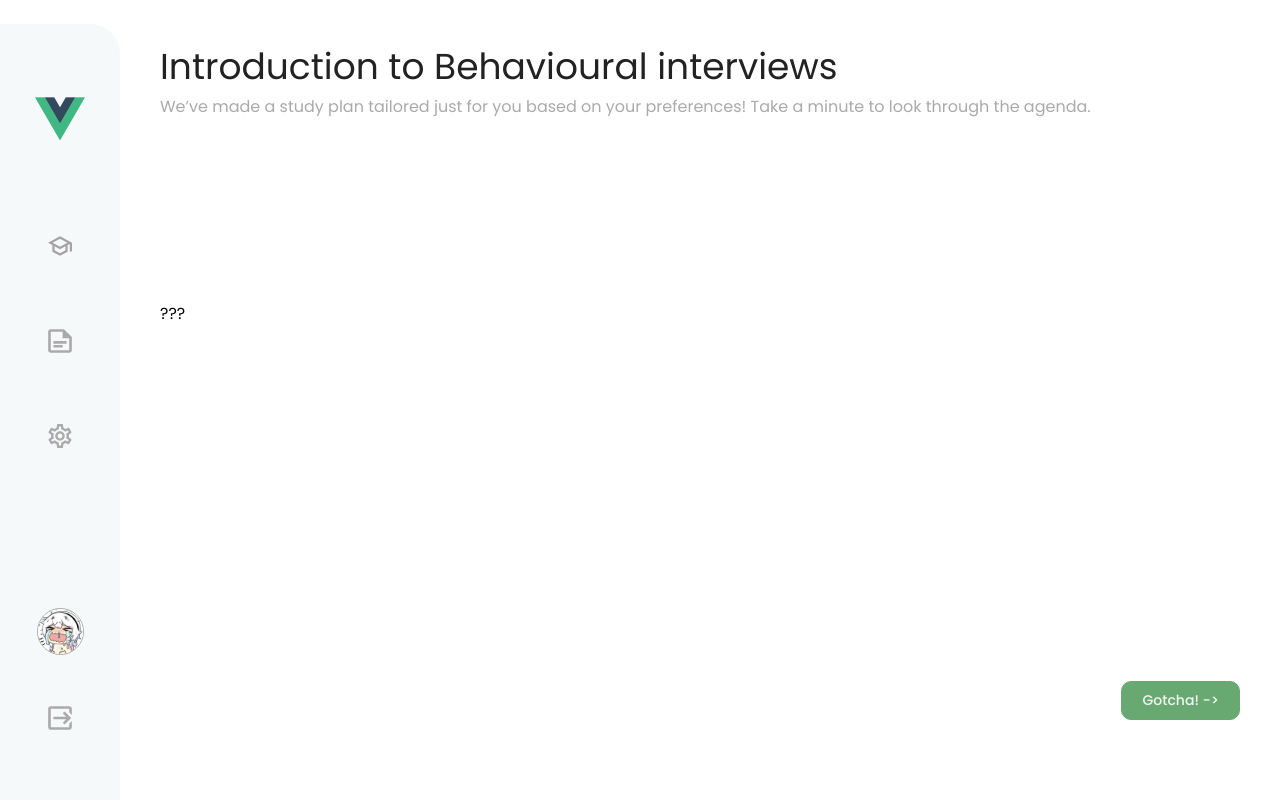
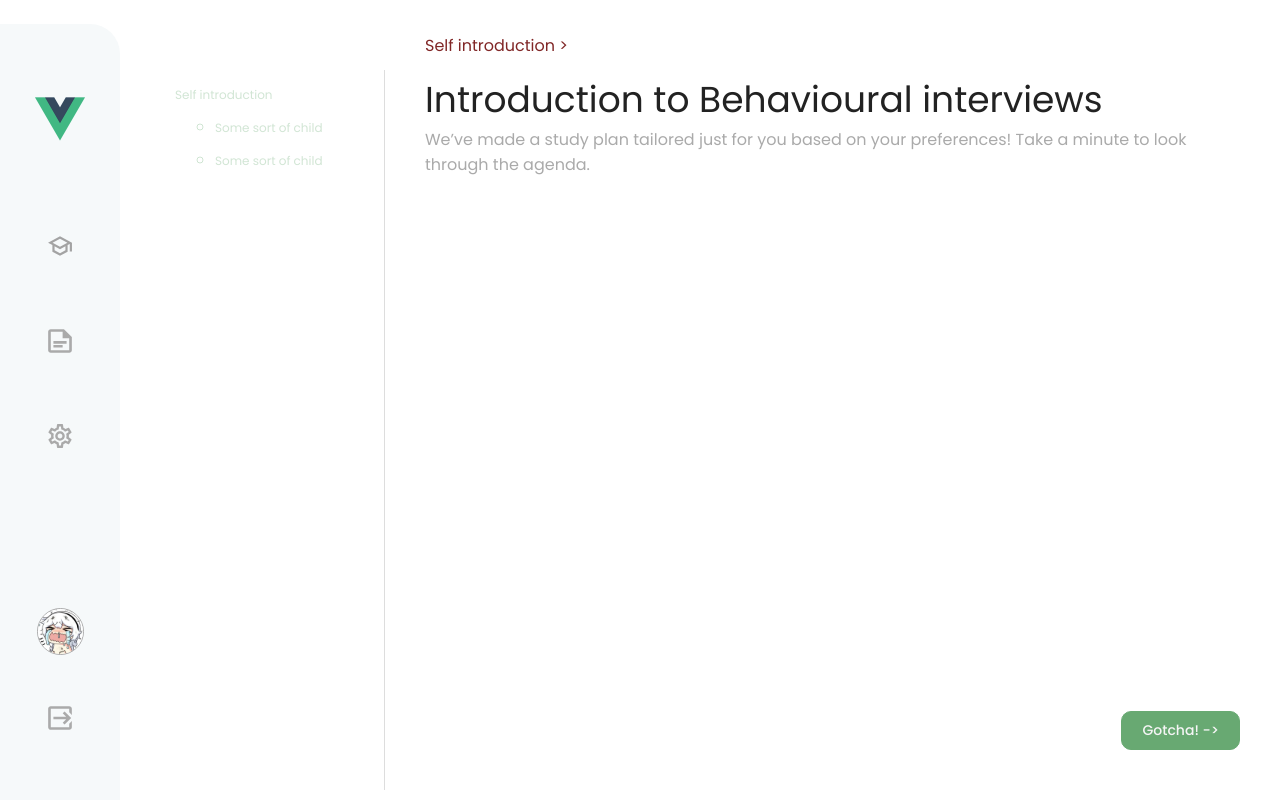
Before and after one commit to p4p-51/jubilant-octo-funicular, a Vue app in the folder frontend/: page /diy in a window 1280 px wide. Built offline with nearby package versions, Linux system fonts and the light colour scheme.

Commit message:
amend spacing below go button on pages

```diff
--- a/frontend/src/views/CreatePlanView.vue
+++ b/frontend/src/views/CreatePlanView.vue
@@ -96,7 +96,7 @@
 
   align-self: flex-end;
 
-  margin-bottom: 100px;
+  margin-bottom: 70px;
 }
 </style>
 
--- a/frontend/src/views/LectureIntroView.vue
+++ b/frontend/src/views/LectureIntroView.vue
@@ -153,13 +153,13 @@
 
   align-self: flex-end;
 
-  margin-bottom: 100px;
+  margin-bottom: 70px;
 }
 </style>
 
 <script lang="ts">
+import TitleBlock from "@/components/TitleBlock.vue";
 import { defineComponent } from "vue";
-import TitleBlock from "@/components/TitleBlock.vue";
 
 export default defineComponent({
   name: "HomeView",
--- a/frontend/src/views/StudyPlanView.vue
+++ b/frontend/src/views/StudyPlanView.vue
@@ -51,14 +51,14 @@
 
   align-self: flex-end;
 
-  margin-bottom: 100px;
+  margin-bottom: 70px;
 }
 </style>
 
 <script lang="ts">
+import ModuleBlock from "@/components/ModuleBlock.vue";
+import TitleBlock from "@/components/TitleBlock.vue";
 import { defineComponent } from "vue";
-import TitleBlock from "@/components/TitleBlock.vue";
-import ModuleBlock from "@/components/ModuleBlock.vue";
 
 export default defineComponent({
   name: "HomeView",
--- a/frontend/src/views/pages/lectures/self-introduction/DIYTimeView.vue
+++ b/frontend/src/views/pages/lectures/self-introduction/DIYTimeView.vue
@@ -1,10 +1,12 @@
 <template>
+  <progress-side-bar :modules="modules"></progress-side-bar>
+
   <div class="diy-time-view">
     <title-block
       title="Introduction to Behavioural interviews"
       subtitle="We’ve made a study plan tailored just for you based on your preferences! Take a minute to look through the agenda."
+      module="Self introduction"
     />
-    ???
     <div class="content-container"></div>
 
     <button class="go-button">Gotcha! -></button>
@@ -40,7 +42,7 @@
     font-size: 20px;
     font-weight: 400;
 
-    margin-bottom: 100px;
+    margin-bottom: 70px;
   }
 
   .comparison-blocks {
@@ -92,19 +94,43 @@
 
   align-self: flex-end;
 
-  margin-bottom: 100px;
+  margin-bottom: 70px;
 }
 </style>
 
 <script lang="ts">
+import ProgressSideBar from "@/components/ProgressSideBar.vue";
 import TitleBlock from "@/components/TitleBlock.vue";
 import { defineComponent } from "vue";
 
 export default defineComponent({
   name: "DIYTimeView",
-  components: { TitleBlock },
+  components: { TitleBlock, ProgressSideBar },
   data() {
-    return {};
+    return {
+      modules: [
+        {
+          name: "Self introduction",
+          id: "fjisaljio",
+          status: "done",
+          url: "#",
+          children: [
+            {
+              name: "Some sort of child",
+              id: "fafwqa",
+              status: "done",
+              url: "#",
+            },
+            {
+              name: "Some sort of child",
+              id: "fafwqa",
+              status: "done",
+              url: "#",
+            },
+          ],
+        },
+      ],
+    };
   },
 });
 </script>
```
